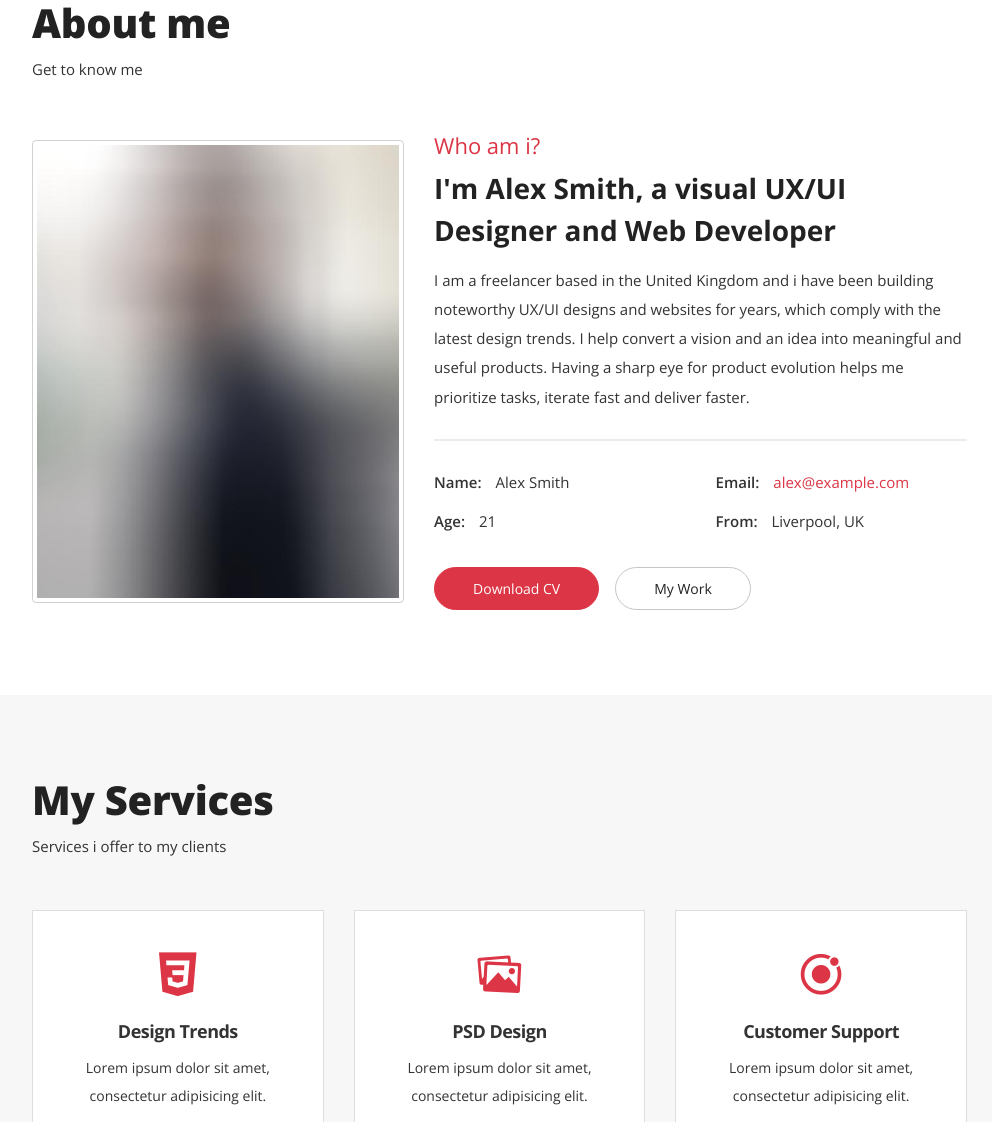
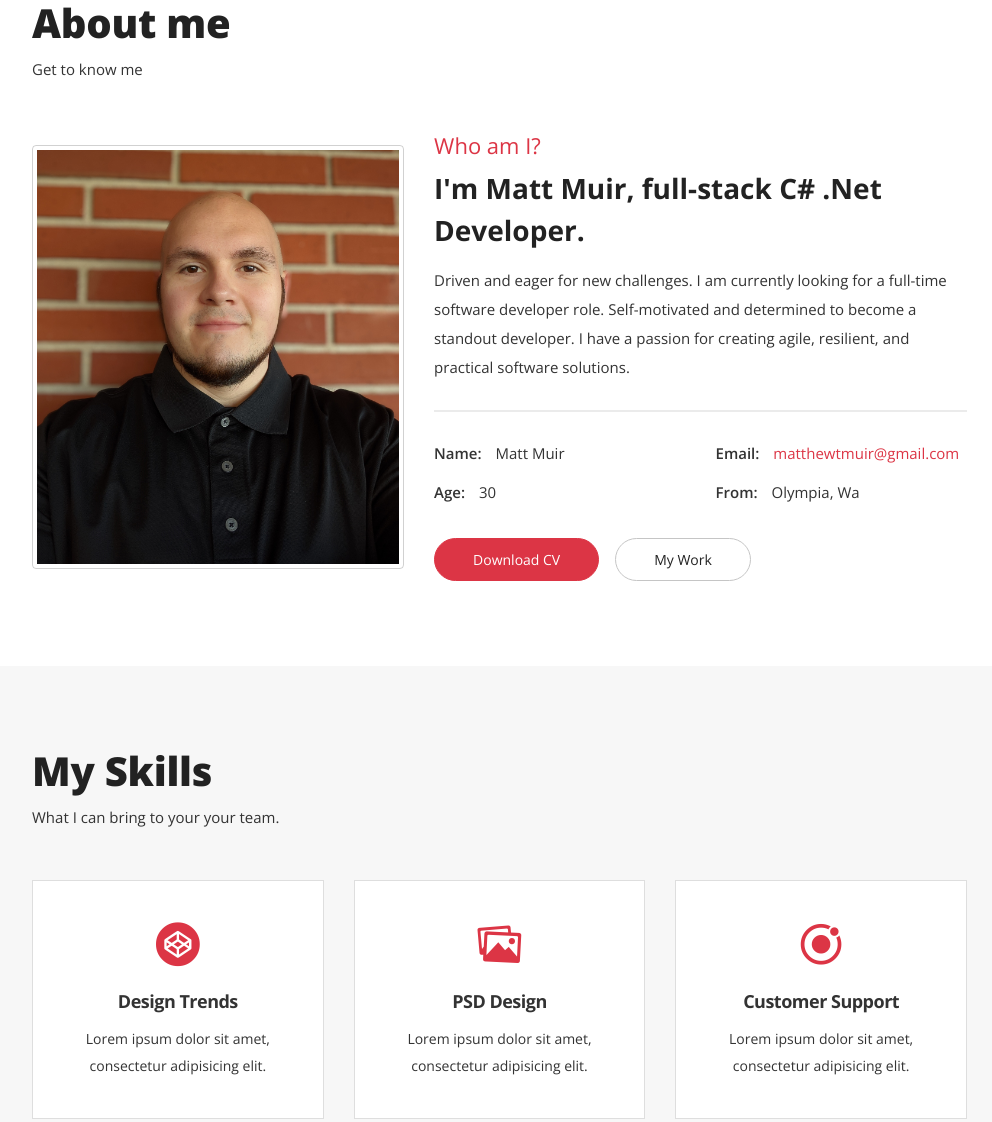
Before and after one commit to Matthew-Muir/Portfolio-Website, a plain HTML site: page index.html in a window 1280 px wide. Shown: the part 882-2004 px from the top of the page, without its empty margins (258-1250 px from the left). Drawn offline with nearby package versions, Linux system fonts and the light colour scheme.

Commit message:
Updated Index Page Content

```diff
--- a/index.html
+++ b/index.html
@@ -5,14 +5,14 @@
   <!-- Required meta tags-->
   <meta charset="utf-8">
   <!-- Title-->
-  <title>CodeX - Personal Portfolio / Resume / CV / vCard Template</title>
+  <title>Matt Muir Software Developer</title>
   <!-- Description-->
   <meta name="description" content=" Personal Portfolio / Resume / CV / vCard Template">
   <meta name="viewport" content="width=device-width, initial-scale=1, shrink-to-fit=no">
   <!-- Favicons-->
-  <link rel="apple-touch-icon" sizes="180x180" href="/img/favicons/apple-touch-icon.png">
-  <link rel="icon" type="image/png" sizes="32x32" href="/img/favicons/favicon-32x32.png">
-  <link rel="icon" type="image/png" sizes="16x16" href="/img/favicons/favicon-16x16.png">
+  <link rel="icon" sizes="180x180" href="/img/favicons/blackfavicon.png">
+  <link rel="icon" type="image/png" sizes="32x32" href="/img/favicons/blackfavicon.png">
+  <link rel="icon" type="image/png" sizes="16x16" href="/img/favicons/blackfavicon.png">
   <!-- Web fonts-->
   <link href="https://fonts.googleapis.com/css?family=Open+Sans:300,300i,400,400i,600,600i,700,700i,800,800i" rel="stylesheet">
   <!-- CSS vendors-->
@@ -46,7 +46,7 @@
         </div>
       </nav>
       <nav class="sidebar" data-simplebar>
-        <div class="sidebar-header"><a href="#home" data-scroll><img class="img-fluid sidebar-avatar" src="/img/profile-avatar.jpg" alt="Profile avatar"></a><span class="sidebar-name">Alex Smith</span>
+        <div class="sidebar-header"><a href="#home" data-scroll><img class="img-fluid sidebar-avatar" src="/img/selfie.jpg" alt="Profile avatar"></a><span class="sidebar-name">Matt Muir</span>
           <p class="sidebar-status">Available for work</p>
         </div>
         <div class="sidebar-menu">
@@ -65,12 +65,12 @@
     <div class="sections-wrapper">
       <!-- Sections-->
       <!-- Home-->
-      <section class="home-area element-cover-bg" id="home-area" style="background-image:url(/img/home.jpg)">
+      <section class="home-area element-cover-bg" id="home-area" style="background-image:url(/img/banner.jpg)">
         <div class="container h-100">
           <div class="row h-100 align-items-center justify-content-center">
             <div class="col-12 col-lg-8 home-content text-center">
-              <h1 class="home-name">Alex <span>Smith</span></h1>
-              <h4 class="cd-headline clip home-headline">I’m a <span class="cd-words-wrapper single-headline"><b class="is-visible">Developer</b><b>Designer</b><b>Freelancer</b></span></h4>
+              <h1 class="home-name">Matt <span>Muir</span></h1>
+              <h4 class="cd-headline clip home-headline">I’m a <span class="cd-words-wrapper single-headline"><b class="is-visible">Developer</b><b>Designer</b><b>Available</b></span></h4>
             </div><a href="#about-area" data-scroll>
               <div class="home-mouse">
                 <div class="mouse-shape">
@@ -94,33 +94,33 @@
           </div>
           <div class="row align-items-center">
             <!-- Picture part-->
-            <div class="col-12 col-lg-5 about-img"><img class="img-fluid img-thumbnail" src="/img/about-img.jpg" alt="About Picture"></div>
+            <div class="col-12 col-lg-5 about-img"><img class="img-fluid img-thumbnail" src="/img/selfie.jpg" alt="About Picture"></div>
             <!-- Content part-->
             <div class="col-12 col-lg-7 about-content">
               <div class="content-block">
-                <h2 class="content-subtitle">Who am i?</h2>
-                <h6 class="content-title">I'm Alex Smith, a visual UX/UI Designer and Web Developer</h6>
+                <h2 class="content-subtitle">Who am I?</h2>
+                <h6 class="content-title">I'm Matt Muir, full-stack C# .Net Developer.</h6>
                 <div class="content-description">
-                  <p>I am a freelancer based in the United Kingdom and i have been building noteworthy UX/UI designs and websites for years, which comply with the latest design trends. I help convert a vision and an idea into meaningful and useful products. Having a sharp eye for product evolution helps me prioritize tasks, iterate fast and deliver faster.</p>
+                  <p>Driven and eager for new challenges. I am currently looking for a full-time software developer role. Self-motivated and determined to become a standout developer. I have a passion for creating agile, resilient, and practical software solutions.</p>
                 </div>
                 <address class="content-info">
                   <div class="row">
                     <div class="col-12 col-md-6 single-info"><span>Name:</span>
-                      <p>Alex Smith</p>
+                      <p>Matt Muir</p>
                     </div>
                     <div class="col-12 col-md-6 single-info"><span>Email:</span>
-                      <p><a href="mailto:daniel@example.com">alex@example.com</a></p>
+                      <p><a href="mailto:matthewtmuir@gmail.com">matthewtmuir@gmail.com</a></p>
                     </div>
                   </div>
                   <div class="row">
                     <div class="col-12 col-md-6 single-info"><span>Age:</span>
-                      <p>21</p>
+                      <p>30</p>
                     </div>
                     <div class="col-12 col-md-6 single-info"><span>From:</span>
-                      <p>Liverpool, UK</p>
+                      <p>Olympia, Wa</p>
                     </div>
                   </div>
-                </address><a class="btn content-download button-main button-scheme" href="#0" role="button">Download CV</a><a class="btn content-work button-main" data-scroll="" href="#portfolio-area" role="button">My Work</a>
+                </address><a class="btn content-download button-main button-scheme" target="blank" href="https://drive.google.com/file/d/1A_eFyYlJUljtqgXASYf39GJVb2nXv9hv/view?usp=sharing" role="button">Download CV</a><a class="btn content-work button-main" data-scroll="" href="#portfolio-area" role="button">My Work</a>
               </div>
             </div>
           </div>
@@ -132,15 +132,16 @@
           <div class="row">
             <div class="col-12">
               <div class="section-heading">
-                <h2 class="section-title">My Services</h2>
-                <p class="section-description">Services i offer to my clients</p>
+                <h2 class="section-title">My Skills</h2>
+                <p class="section-description">What I can bring to your your team.</p>
               </div>
             </div>
           </div>
           <div class="row">
             <!-- Single service-->
             <div class="col-12 col-md-6 col-lg-4">
-              <div class="single-service"><i class="icon service-icon ion-logo-css3"></i>
+              <!--LEFT OFF WORKING ON GETTING C# Icon in HERE-->
+              <div class="single-service"><i class="icon service-icon ion-logo-codepen"></i>
                 <h6 class="service-title">Design Trends</h6>
                 <p class="service-description">Lorem ipsum dolor sit amet, consectetur adipisicing elit.</p>
               </div>
```
Also changed, not shown: img/favicons/blackfavicon.png (added), img/favicons/whitefavicon.png (added), img/selfie.jpg (added), img/whitefavicon.png (added), 1 other file.
